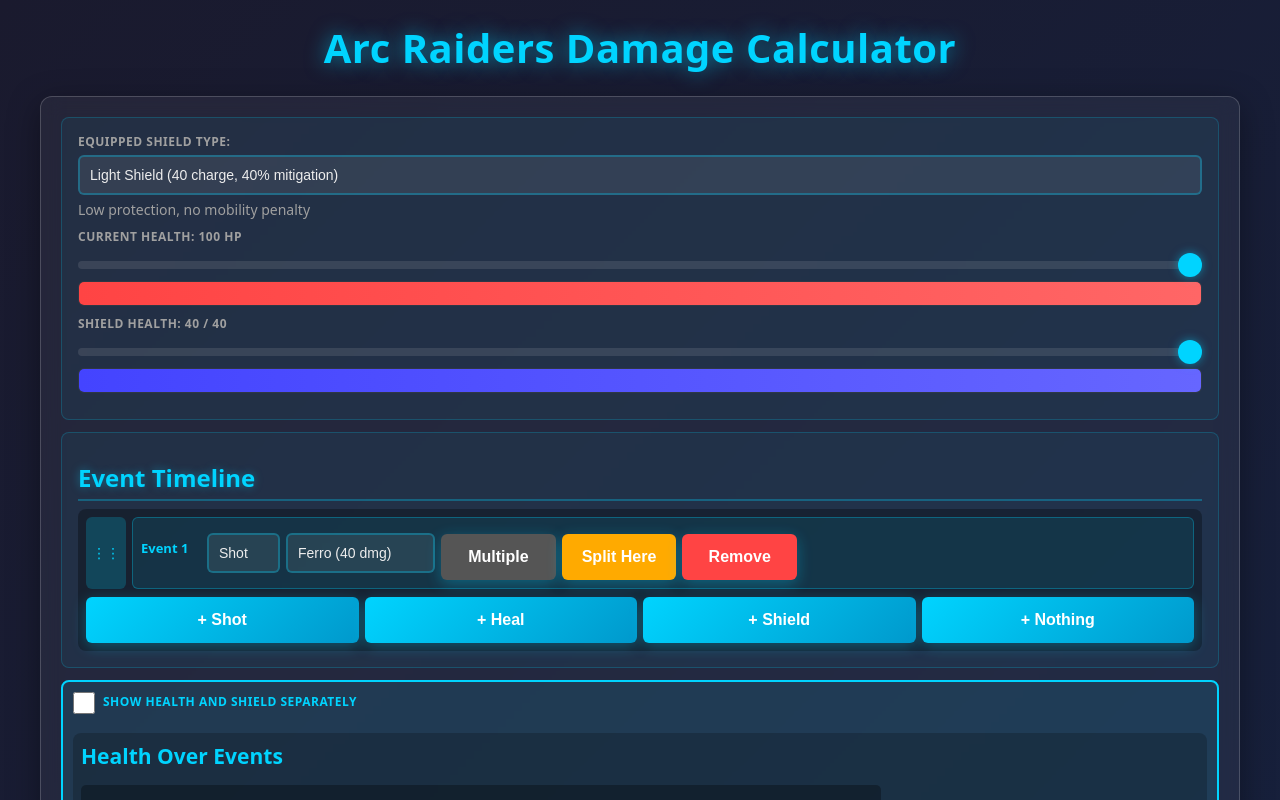
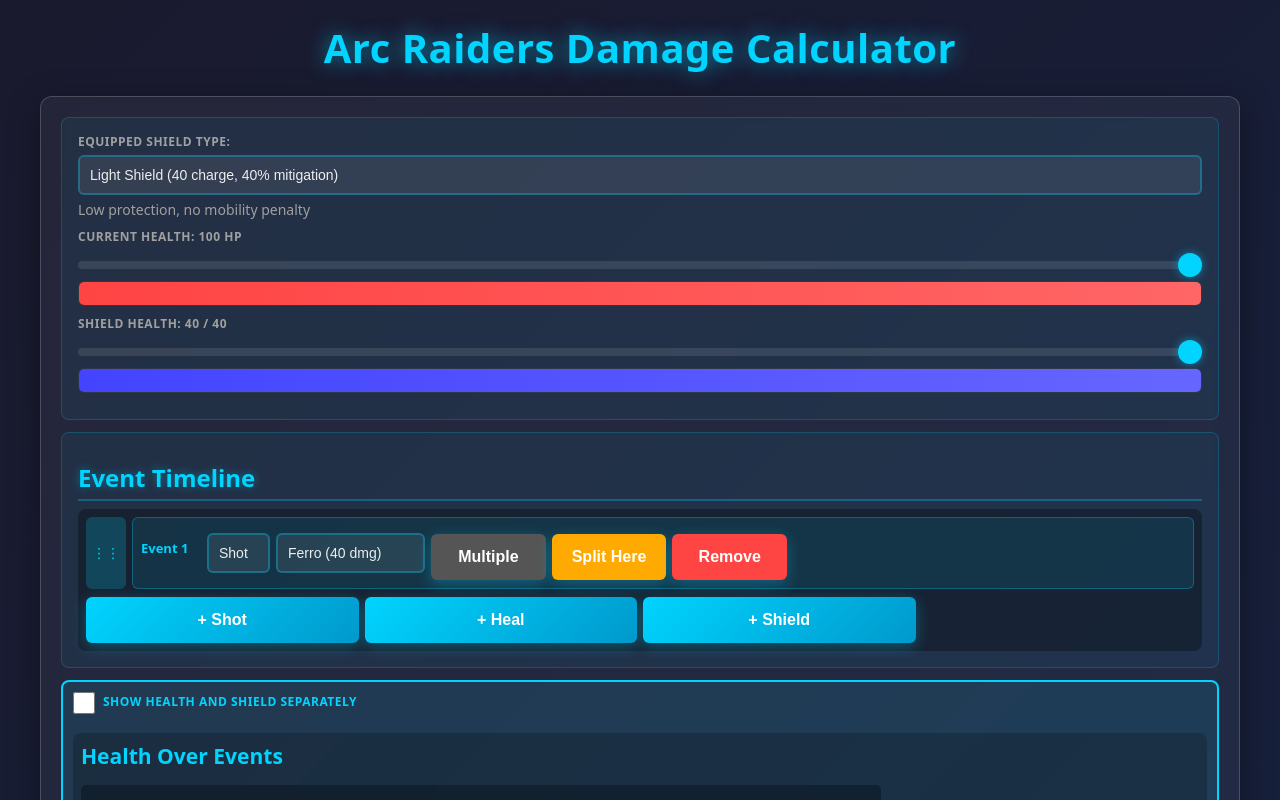
Before and after one commit to Yarden-zamir/arc-raiders-heal-shield-calculator, a React (Vite) app: page / in a window 1280 px wide. Shown: the top 800 px of the page. Built offline with nearby package versions, Linux system fonts and the light colour scheme.

Commit message:
fix padding

```diff
--- a/src/App.jsx
+++ b/src/App.jsx
@@ -1422,7 +1422,6 @@
                         <option value="shot">Shot</option>
                         <option value="heal">Heal</option>
                         <option value="shield">Shield</option>
-                        <option value="nothing">Nothing</option>
                       </select>
                     </div>
 
@@ -1526,9 +1525,6 @@
               <button onClick={() => addEvent('shield')}>
                 + Shield
               </button>
-              <button onClick={() => addEvent('nothing')}>
-                + Nothing
-              </button>
             </div>
           </div>
         </div>
--- a/src/index.css
+++ b/src/index.css
@@ -31,7 +31,7 @@
   background: linear-gradient(135deg, var(--color-bg-dark) 0%, var(--color-bg-secondary) 100%);
   color: var(--color-text);
   min-height: 100vh;
-  padding: 0.5rem;
+  padding: 0rem;
   font-size: 16px;
   line-height: 1.4;
 }
@@ -75,7 +75,7 @@
   background: rgba(255, 255, 255, 0.05);
   backdrop-filter: blur(10px);
   border-radius: var(--radius-lg);
-  padding: 0.75rem;
+  padding: 0.25rem;
   box-shadow: 0 8px 32px 0 rgba(0, 0, 0, 0.37);
   border: 1px solid rgba(255, 255, 255, 0.18);
 }
@@ -149,7 +149,7 @@
   background: linear-gradient(135deg, var(--color-primary) 0%, #0099cc 100%);
   color: #fff;
   border: none;
-  padding: 0.5rem 0.75rem;
+  padding: 0.25rem 0.75rem;
   border-radius: var(--radius-sm);
   font-size: 0.8125rem;
   font-weight: 600;
```
